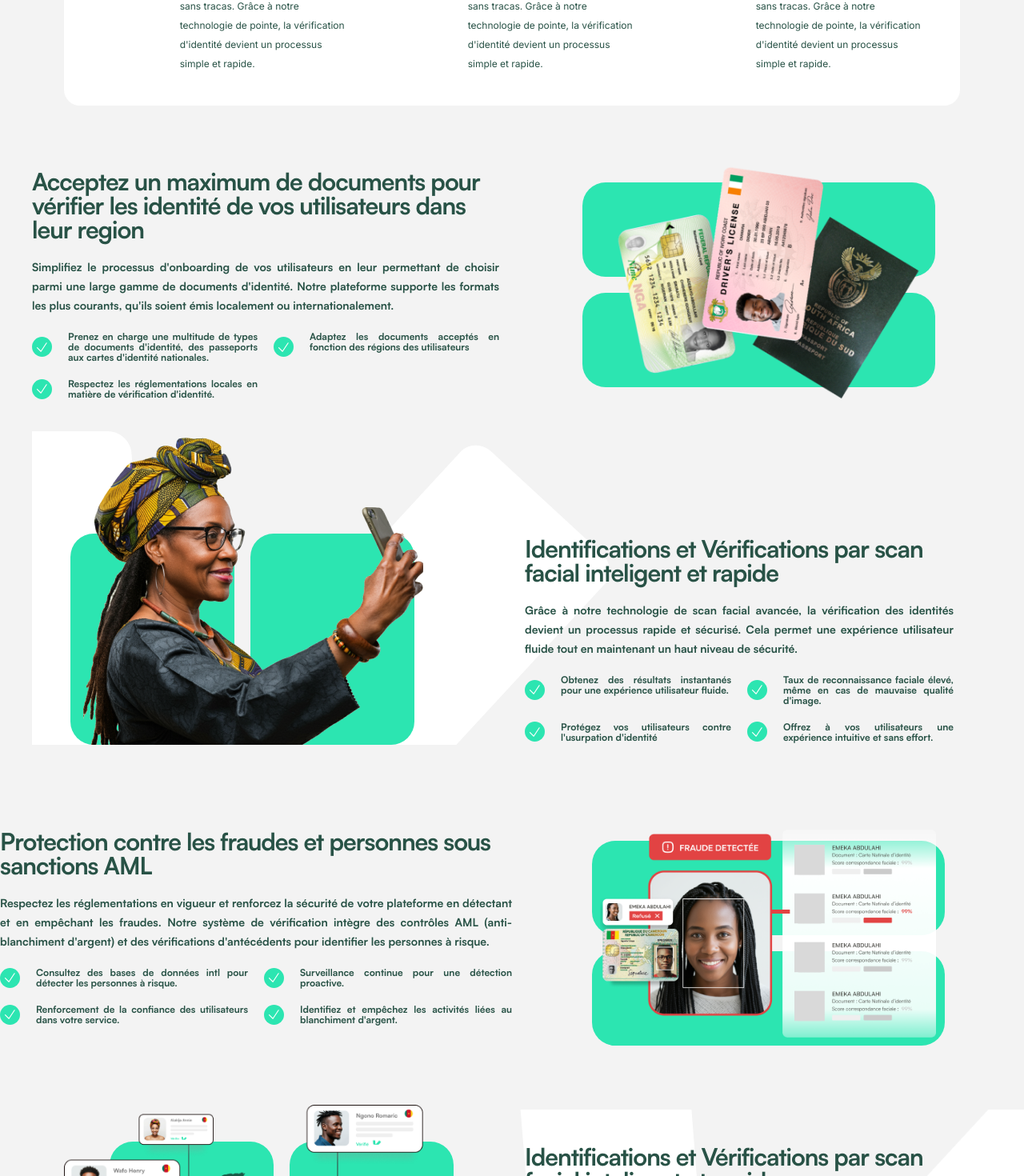
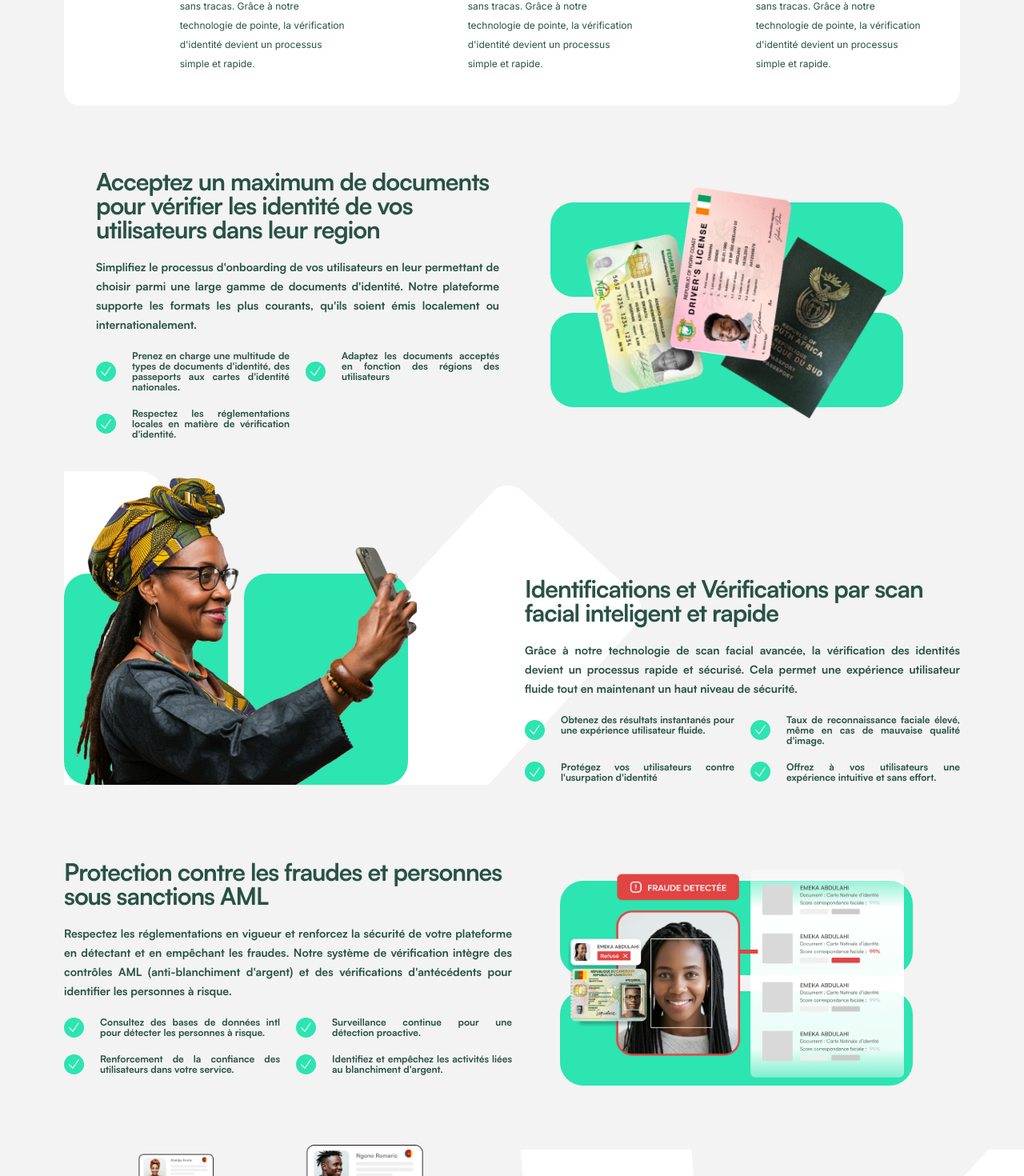
Before and after one commit to chrisvaldes/sekure, a React (Create React App) app: page /accueil in a window 1280 px wide. Shown: the part 920-2390 px from the top of the page at 80% size. Built offline with nearby package versions, Linux system fonts and the light colour scheme.

Commit message:
responsif-about

```diff
--- a/src/Pages/Accueil/Accueil.jsx
+++ b/src/Pages/Accueil/Accueil.jsx
@@ -118,9 +118,14 @@ export default function Accueil() {
                             </div>
 
                             <div className="">
-                                <p className='title-content mx-5 sm:mx-0'>
+                                <p className='title-content mx-5 sm:mx-0 hidden lg:block'>
                                     Votre plateforme de vérification d'identité alimentée par l'IA pour la prévention des fraudes, <br />
                                     la conformité et la protection de vos clients. Construisez des communautés numériques de<br />
+                                    confiance, améliorez l'expérience utilisateur et stimulez la croissance de votre entreprise
+                                </p>
+                                <p className='title-content block lg:hidden text-justify px-10'>
+                                    Votre plateforme de vérification d'identité alimentée par l'IA pour la prévention des fraudes,
+                                    la conformité et la protection de vos clients. Construisez des communautés numériques de
                                     confiance, améliorez l'expérience utilisateur et stimulez la croissance de votre entreprise
                                 </p>
                                 <div className="flex items-center justify-center w-full">
@@ -236,7 +241,7 @@ export default function Accueil() {
 
                 {/* start section cni and passport */}
                 <section className='md:px-10'>
-                    <div className='group-card-vert grid grid-cols-1 items-center justify-center md:grid-cols-1 lg:grid-cols-2 pt-20 gap-8'>
+                    <div className='group-card-vert grid grid-cols-1 items-center justify-center md:grid-cols-1 lg:grid-cols-2 px-10 lg:px-20 pt-20 gap-8'>
                         <div className="group-card-vert-content flex flex-col items-center gap-y-5">
                             <div className="">
                                 <p className="title-1">
@@ -293,8 +298,8 @@ export default function Accueil() {
                 {/* end section cni and passport  */}
 
                 {/* start section with big mother */}
-                <section className='md:px-10'>
-                    <div className='group-card-horiz grid grid-cols-1 items-center justify-center bg-no-repeat  md:grid-cols-1 lg:grid-cols-2 lg:pt-32 gap-x-8 gap-y-20 mt-10' style={{ backgroundImage: `url(${vectorBigMother})` }}>
+                <section className='px-10 lg:px-20'>
+                    <div className=' grid grid-cols-1 items-center justify-center bg-no-repeat  md:grid-cols-1 lg:grid-cols-2 lg:pt-32 gap-x-8 gap-y-20 mt-10' style={{ backgroundImage: `url(${vectorBigMother})` }}>
                         <div className='order-img'>
                             <div className="hidden lg:block items-center justify-center">
                                 <div className='relative flex gap-5'>
@@ -365,7 +370,7 @@ export default function Accueil() {
                 {/* start section with big mother */}
 
                 {/* start section girl */}
-                <section className='md:px-15'>
+                <section className='px-10 lg:px-20'>
                     <div className='group-card-vert grid grid-cols-1 items-center justify-center md:grid-cols-1 pt-10 lg:grid-cols-2 lg:py-20'>
                         <div className="flex flex-col items-center gap-y-5">
                             <div className="">
@@ -427,7 +432,7 @@ export default function Accueil() {
                 {/* end section girl  */}
 
                 {/* start section communication */}
-                <section className="group-card-vert bg-no-repeat bg-right md:px-20" style={{ backgroundImage: `url(${vectorDatabases})` }}>
+                <section className="group-card-vert bg-no-repeat bg-right px-10 lg:px-20" style={{ backgroundImage: `url(${vectorDatabases})` }}>
                     <div className='grid grid-cols-1 items-center justify-center md:grid-cols-1 lg:grid-cols-2 py-10 gap-x-8 gap-y-10 lg:gap-y-20'>
 
                         <div className='order-img'>
@@ -517,7 +522,7 @@ export default function Accueil() {
                             Nos clients sont au cœur de nos préoccupations. Grâce à notre solution, 98% de nos utilisateurs ont déclaré être satisfaits de <br />
                             l'expérience de vérification. De plus, nous avons réduit de 50% le taux d'abandon lors du processus d'inscription.
                         </div>
-                        <div className="title-content-1 text-justify block lg:hidden px-5">
+                        <div className="title-content-1 text-justify block lg:hidden px-10">
                             Nos clients sont au cœur de nos préoccupations. Grâce à notre solution, 98% de nos utilisateurs ont déclaré être satisfaits de <br />
                             l'expérience de vérification. De plus, nous avons réduit de 50% le taux d'abandon lors du processus d'inscription.
                         </div>
@@ -564,7 +569,7 @@ export default function Accueil() {
                 {/* end section mini navbar  */}
 
                 {/* start world section  */}
-                <section className='world-section bg-no-repeat pb-40 sm:pb-2 lg:pt-1 sm:bg-[100%_10%] bg-contain'>
+                <section className='world-section px-10 lg:px-20 bg-no-repeat pb-40 sm:pb-2 lg:pt-1 sm:bg-[100%_10%] bg-contain'>
                     <div className=' world-section-content lg:pl-[8rem]'>
                         <div className="btn-about flex md:items-center md:justify-center lg:items-start lg:justify-start w-full">
                             <Link to="/about" className="btn-choice flex items-center justify-center">A propos de nous</Link>
@@ -574,7 +579,7 @@ export default function Accueil() {
                             adaptées à l'Afrique et du  monde entier
                         </div>
                         <div className="grid grid-cols-1 lg:grid-cols-2">
-                            <div className='title-content-1 flex md:items-center md:justify-center lg:items-start lg:justify-start text-justify px-10 lg:px-0'>
+                            <div className='title-content-1 flex md:items-center md:justify-center lg:items-start lg:justify-start text-justify lg:px-0'>
                                 Notre plateforme de vérification d'identité est conçue pour s'adapter aux spécificités de
                                 chaque marché, tout en offrant une couverture mondiale inégalée. Que vous opériez en
                                 Afrique, en Europe, en Asie ou en Amérique, nous vous proposons une solution flexible
@@ -615,8 +620,14 @@ export default function Accueil() {
                                 Une expérience utilisateur fluide et intuitive
                             </div>
                             <div>
-                                <div className='title-content-1 text-center pt-5 pb-20'>
+                                <div className='title-content-1 text-center pt-5 pb-20 hidden lg:block'>
                                     Notre processus de vérification est conçu pour être aussi simple et intuitif que possible. En quelques clics, vos utilisateurs peuvent <br />
+                                    confirmer leur identité et accéder à vos services.
+                                </div>
+                            </div>
+                            <div>
+                                <div className='title-content-1 text-justify block lg:hidden pt-5 pb-20'>
+                                    Notre processus de vérification est conçu pour être aussi simple et intuitif que possible. En quelques clics, vos utilisateurs peuvent
                                     confirmer leur identité et accéder à vos services.
                                 </div>
                             </div>
@@ -794,7 +805,7 @@ export default function Accueil() {
                 {/* start section phone  */}
                 <section className=''>
                     <div className=' flex pt-10 lg:pt-28'>
-                        <div className=" flex flex-col  w-full items-start phone-accordion gap-x-10 ">
+                        <div className=" flex flex-col  w-full items-start phone-accordion px-10 lg:px-20 gap-x-10 ">
                             <div className='top-accordion'>
                                 <div className='flex items-start justify-start py-5'>
                                     <a href="#" className="btn-choice flex items-center justify-center">A propos de nous</a>
--- a/src/index.css
+++ b/src/index.css
@@ -777,12 +777,6 @@
   left: 0;
   height: 90%;
 } */
-
-
-.group-card-horiz {
-  padding: 0 3rem;
-}
-
 .mini-nav-items .mini-nav-item-active {
   border-bottom: solid 5px #5edeaf;
   font-family: "Satoshi";
@@ -963,10 +957,6 @@
   .order-img {
     order: 1;
   }
-}
-
-.phone-accordion {
-  padding: 0 5rem;
 }
 
 /* .footer-section {
@@ -1021,18 +1011,11 @@
     width: 90%;
   }
 
-  .group-card-horiz {
-    padding: 0 2rem;
-  }
-
   .world-section {
     background-size: contain;
-    padding: 0 2rem;
-  }
-
-  .phone-accordion {
-    padding: 0 2rem;
-  }
+  }
+
+
 
   .img-arrow {
     display: none;
```
